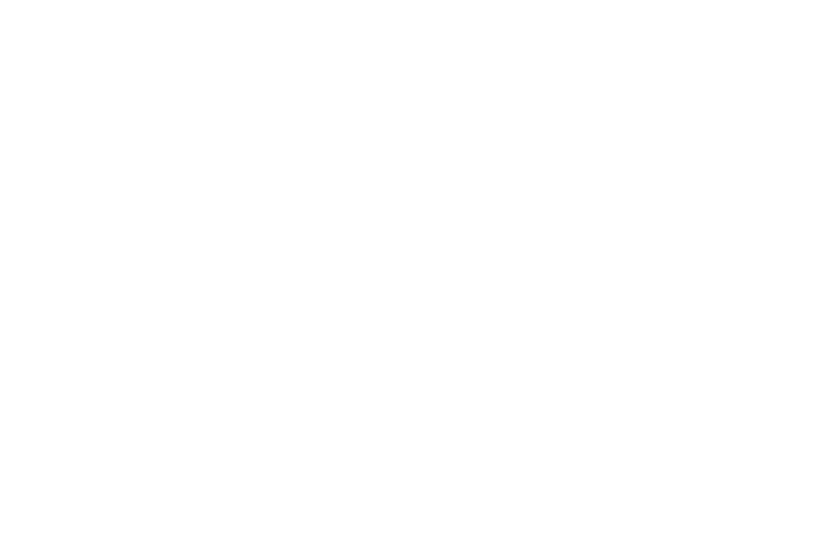
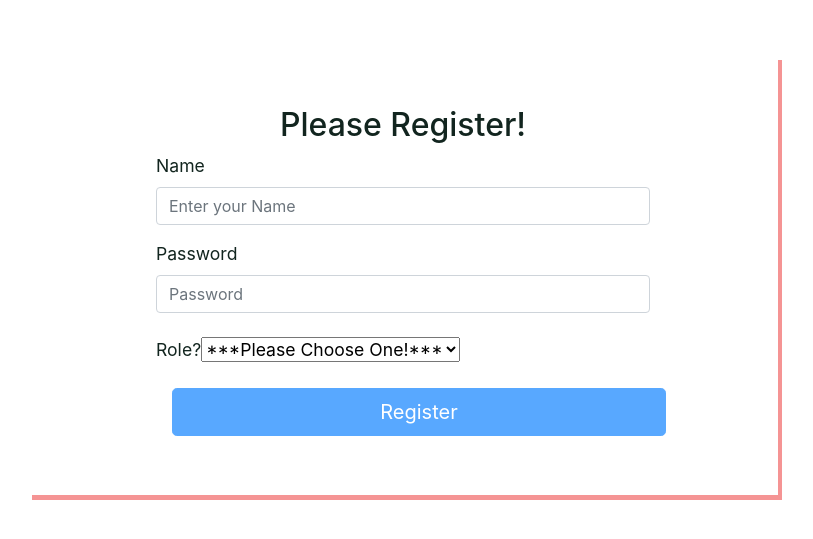
Before and after one commit to anywherefitness-tt187/Front-End-Anywherefitness, a React (Create React App) app: page /signup in a window 1280 px wide. Shown: the part 105-644 px from the top of the page, without its empty margins (237-1050 px from the left). Built offline with nearby package versions, Linux system fonts and the light colour scheme.

Commit message:
register component - temporary

```diff
--- a/src/App.css
+++ b/src/App.css
@@ -54,6 +54,20 @@
 }
 
 /* ---- starts the css for instructor feature ---- */
+.register-form{
+  width:100%;
+  max-width: 750px;
+  padding:4% 10%;
+  margin:auto;
+  margin-top: 10rem;
+  margin-bottom: 15rem;
+  font-size: 1.1rem;
+  height:100%;
+  background-color: RGBA(255,255,255,.8) ;
+  box-shadow: 4px 5px #f59494;
+  color:#12251f;
+}
+
 .ins_dashboard{
   display:flex;
   justify-content: flex-start;
@@ -131,6 +145,7 @@
   max-width: 650px;
   padding:3% 8%;
   margin:auto;
+  margin-top: 10rem;
   font-size: 1.1rem;
   height:100%;
   background-color: snow;
--- a/src/App.js
+++ b/src/App.js
@@ -4,6 +4,7 @@
 import User from './components/User';
 import './App.css';
 import InstructorHome from './components/Instructor/InstructorHome';
+import Register from './components/Register';
 
 export default function App() {
 
@@ -12,6 +13,7 @@
     <div className= 'app'>
       <Route component={Home} path='/' exact/>
       <Route component={User} path='/user'/>
+      <Route path="/signup" component={Register} />
       <Route path="/instructor" component={InstructorHome} />
       </div>
       </BrowserRouter>
--- /dev/null
+++ b/src/components/Register.js
@@ -0,0 +1,172 @@
+import React,{useState,useEffect} from 'react';
+import '../App.css';
+import {Button,Form,FormGroup,Label,Input} from 'reactstrap';
+import axios from "axios";
+import * as yup from "yup";
+import { useHistory } from "react-router-dom";
+
+function Register() {
+    const history=useHistory();
+
+    const [userInfo, setUserInfo]=useState({
+        username:"",
+        password:"",
+        role:"",
+    })
+
+    // server error
+    const [serverError, setServerError] = useState("");
+
+    // control whether or not the form can be submitted if there are errors in form validation (in the useEffect)
+    const [buttonIsDisabled, setButtonIsDisabled] = useState(true);
+
+    // managing state for errors.
+    const [errors, setErrors] = useState({
+      username:"",
+      password:"",
+      role:"",
+    });
+
+
+    const handleChange=(e)=>{
+        e.persist();
+        const newUserInfo = {
+            ...userInfo,
+            [e.target.name]:e.target.value
+          };
+          console.log('After validate userInfo=',userInfo);
+          validateChange(e); // for each change in input, do inline validation
+          console.log('After validate err State=', errors)
+          setUserInfo(newUserInfo); // update state with new data
+    }
+
+
+  //inline validation of one key-value pair at a time with yup
+  const validateChange =(e)=>{
+     yup.reach(formSchema, e.target.name)
+     .validate(e.target.value)
+     .then((valid) => {
+       // the input is passing!
+       // the reset of that input's error
+       console.log("valid here", e.target.name);
+       setErrors({ ...errors, [e.target.name]: "" });
+     })
+     .catch((err) => {
+       // the input is breaking form schema
+       console.log("err here", err);
+       setErrors({ ...errors, [e.target.name]: err.errors[0] });
+     });
+  }
+
+    // whenever state updates, validate the entire form.
+  // if valid, then change button to be enabled.
+  useEffect(() => {
+    formSchema.isValid(userInfo).then((valid) => {
+      console.log("is my form valid?", valid);
+
+      // valid is a boolean
+      setButtonIsDisabled(!valid);
+    });
+  }, [userInfo]);
+
+    // Add a schema, used for all validation to determine whether the input is valid or not
+  const formSchema = yup.object().shape({
+    username: yup.string()
+    .min(2,"Please enter name of atleast 2 characters")
+    .required("Name is required"),
+
+    password: yup.string()
+    .min(4,"Please enter password of atleast 4 characters")
+    .required("Please enter Password"),
+
+    role: yup.string()
+    .required("Please enter role"),
+   });
+
+    const handleSubmit=(e)=>{
+        console.log('userInfo in submit',userInfo)
+        e.preventDefault();
+        callPost();
+      }
+    const baseURL= "https://anywherefitness187.herokuapp.com"
+
+      function callPost(){
+         axios
+          //to be replaced with fitness api from backend
+          .post(`${baseURL}/api/auth/register`, userInfo)
+          .then((res)=>{
+              //update the stored post - with response from api
+              console.log('Response back from reqres:',res.data)
+              localStorage.setItem('token', res.data.token)
+             //route to client or instructor dashboard
+                const signupRoute = res.data.role === "client" ? "/user/dashboard" :"/instructor/dashboard"
+                history.push(signupRoute);
+             //clear server error
+              setServerError(null);
+          })
+          .catch((err)=>{
+            console.log('server erro in post',err)
+            setServerError("oops! Looks like server side error!");
+          })
+      }
+
+
+  return (
+    <Form className="register-form"
+         onSubmit={handleSubmit}
+         name="register">
+      {serverError && <p className="error">{serverError}</p>}
+       <h2 className="text-center">Please Register!</h2>
+
+       <FormGroup className="text-left">
+
+        <Label htmlFor="userName">Name </Label>
+        <Input type="text"
+        id="username"
+        name="username"
+        value={userInfo.username}
+        onChange={handleChange}
+        placeholder="Enter your Name"
+        />
+        {errors.username.length > 0 ? <p className="error">{errors.username}</p> : null}
+        </FormGroup>
+
+        <FormGroup className="text-left">
+        <Label htmlFor="password"> Password  </Label>
+        <Input type="password"
+        id="password"
+        name="password"
+        value={userInfo.password}
+        onChange={handleChange}
+        placeholder="Password"
+        />
+        {errors.password.length > 0 ? <p className="error">{errors.password}</p> : null}
+        </FormGroup>
+
+        <FormGroup className="text-left">
+        <Label htmlFor="role"> Role?
+            <select
+            id="role"
+            name="role"
+            value={userInfo.role}
+            onChange={handleChange}
+            className="mt-2"
+            >
+            <option value="">***Please Choose One!***</option>
+            <option value="client">Client</option>
+            <option value="instructor">Instructor</option>
+            </select>
+            {errors.role.length > 0 ? <p className="error">{errors.role}</p> : null}
+            </Label>
+        </FormGroup>
+
+       <Button className="btn-lg btn-block"
+       color="primary"
+       type="submit"
+       disabled={buttonIsDisabled}
+       >Register</Button>
+    </Form>
+  );
+}
+
+export default Register;
--- a/src/utils/axiosWithAuth.js
+++ b/src/utils/axiosWithAuth.js
@@ -7,6 +7,6 @@
         headers:{
             authorization: token
         },
-        baseURL:"http://localhost:5000"//modify to herokko frm backend
+        baseURL:"https://anywherefitness187.herokuapp.com"//frm backend
     })
 }
```
Also changed, not shown: 1 other file (tests, documents, lock files or other folders).
